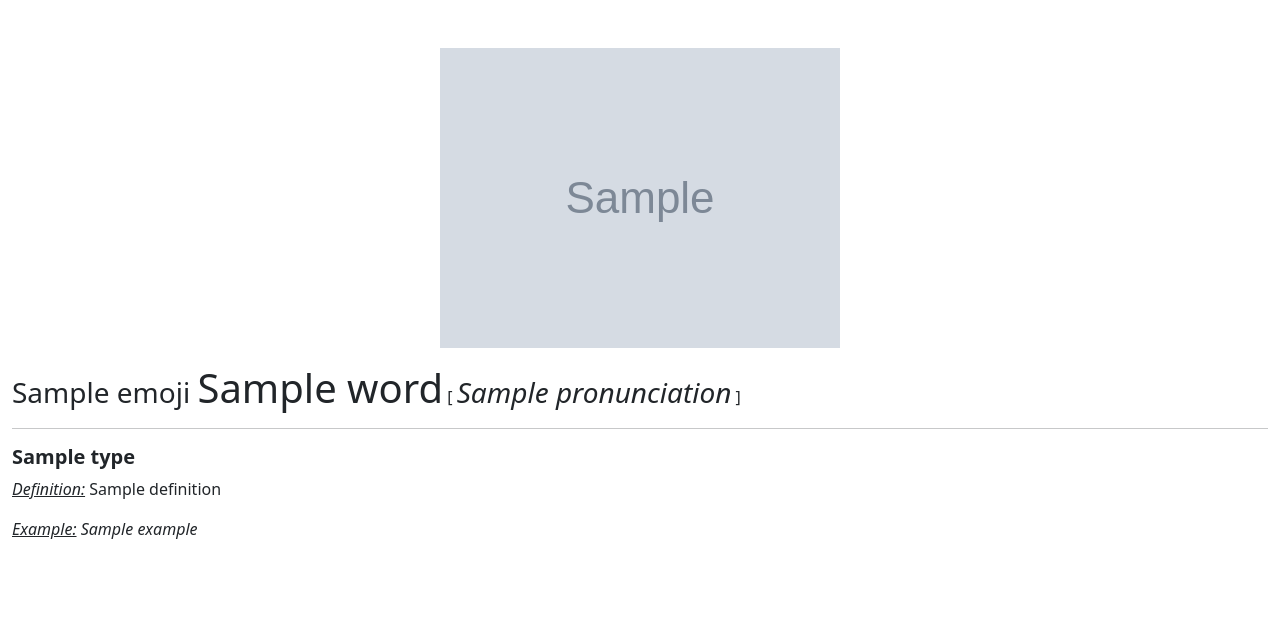
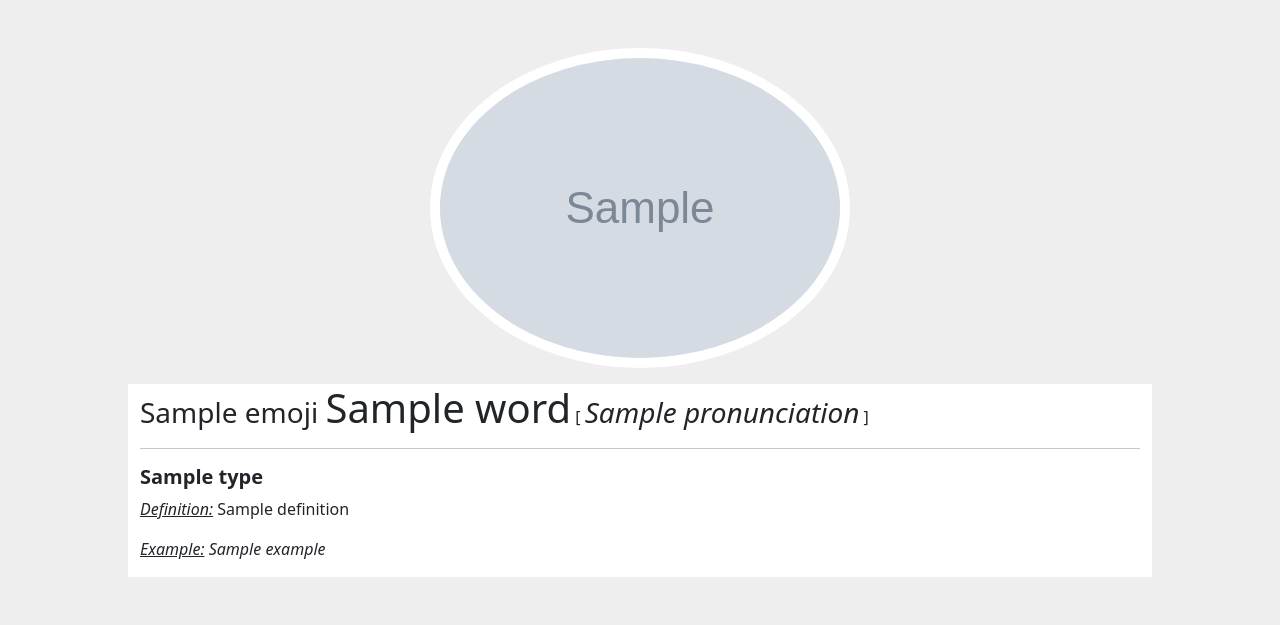
Before and after one commit to viralRupani/pocket-dictionary, a Flask app: template templates/word.html in a window 1280 px wide. Shown: the part 206-831 px from the top of the page. Before the commit the page ends 745 px from the top, so only its background shows below. Run offline with Flask 2, Linux system fonts and the light colour scheme; the template is opened without the code that fills it: most values are stand-ins (such as "Sample title", 1, 10 or a date in 2020); grey boxes marked "Sample" are stand-in pictures.

Commit message:
update: add styles to word.html

```diff
--- a/static/styles.css
+++ b/static/styles.css
@@ -1,8 +1,28 @@
+
 .header {
     background-color: #277BC0;
-    /* height: 5rem; */
 }
 
 .header-title {
     color: #FFF4CF;
 }
+
+
+/* word.html */
+.word-container{
+    background-color: #EEEEEE;
+}
+.word-definitions {
+    width: 80%;
+    margin: auto;
+    background-color: #fff;
+}
+/*
+.word-definitions:hover {
+    box-shadow: gray 2px 2px 2px 2px;
+} */
+
+.word-img {
+    border: white solid 10px;
+    border-radius: 50%;
+}
```
